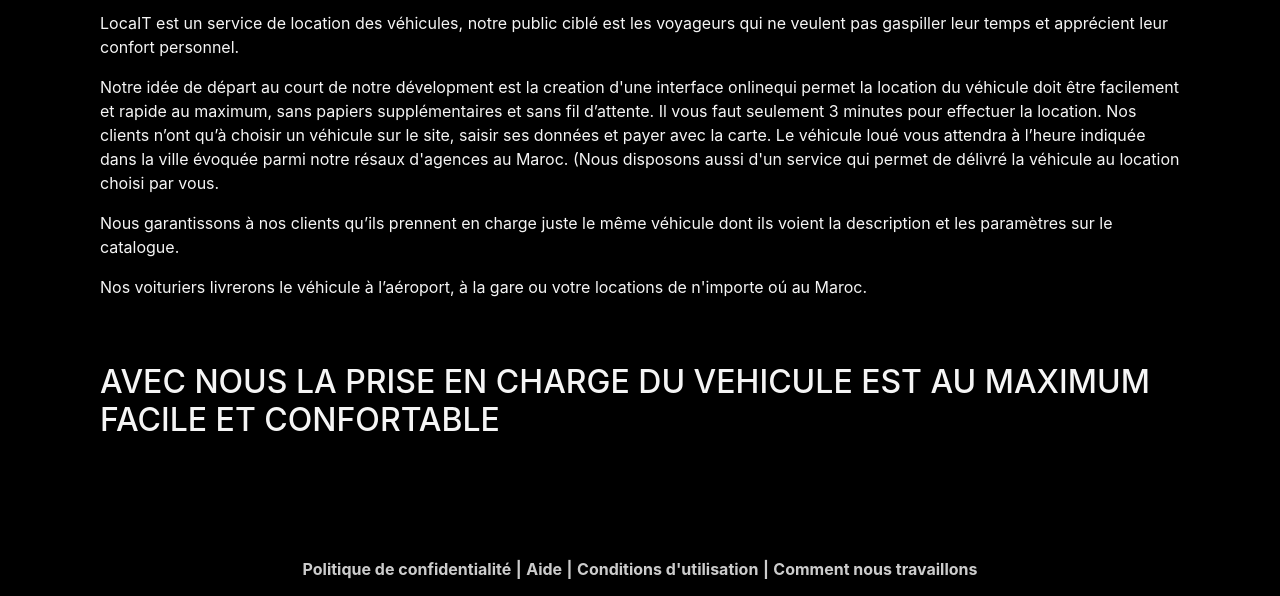
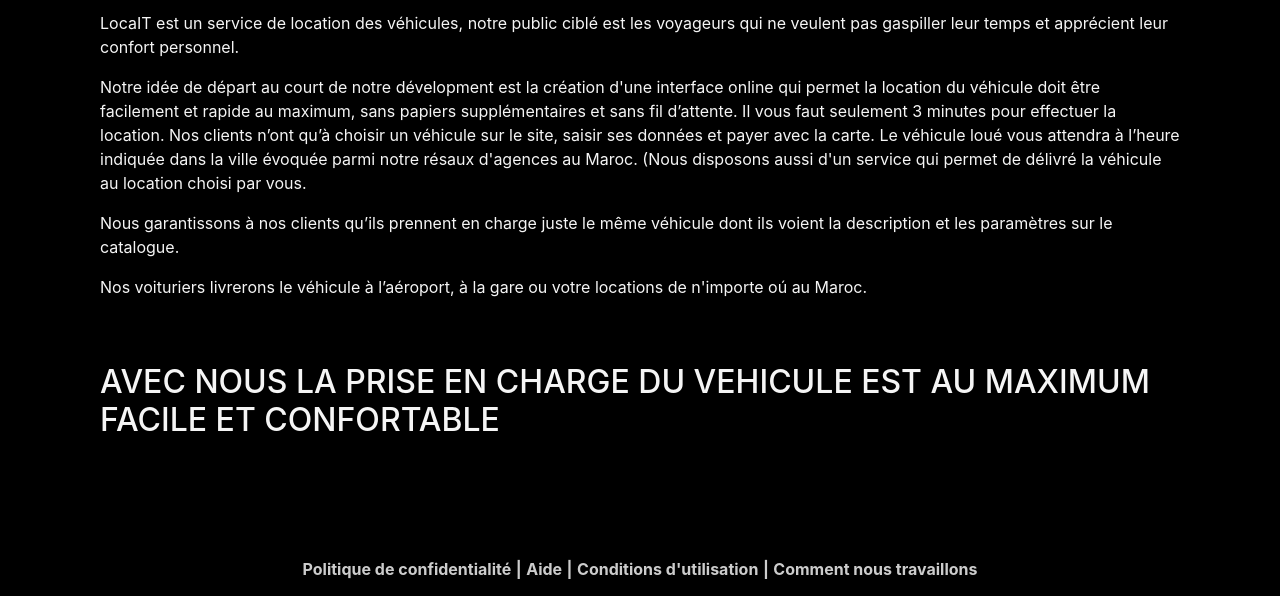
Before and after one commit to AmineAML/LocaIT, a plain HTML site: page QuiSommesNous.html in a window 1280 px wide. Shown: the part 277-873 px from the top of the page. Drawn offline with Linux system fonts and the light colour scheme.

Commit message:
Update QuiSommesNous.html

```diff
--- a/QuiSommesNous.html
+++ b/QuiSommesNous.html
@@ -92,7 +92,7 @@ header a:hover{
         <div class="container mt-3">
             <h2>SERVICE LocaIT</h2><br>
             <p>LocaIT est un service de location des véhicules, notre public ciblé est les voyageurs qui ne veulent pas gaspiller leur temps et apprécient leur confort personnel.</p>
-            <p>Notre idée de départ au court de notre dévelopment est la creation d'une interface onlinequi permet la location du véhicule doit être facilement et rapide au maximum, sans papiers supplémentaires et sans fil d’attente. Il vous faut seulement 3 minutes pour effectuer la location. Nos clients n’ont qu’à choisir un véhicule sur le site, saisir ses données et payer avec la carte. Le véhicule loué vous attendra à l’heure indiquée dans la ville évoquée parmi notre résaux d'agences au Maroc. (Nous disposons aussi d'un service qui permet de délivré la véhicule au location choisi par vous.</p>
+            <p>Notre idée de départ au court de notre dévelopment est la création d'une interface online qui permet la location du véhicule doit être facilement et rapide au maximum, sans papiers supplémentaires et sans fil d’attente. Il vous faut seulement 3 minutes pour effectuer la location. Nos clients n’ont qu’à choisir un véhicule sur le site, saisir ses données et payer avec la carte. Le véhicule loué vous attendra à l’heure indiquée dans la ville évoquée parmi notre résaux d'agences au Maroc. (Nous disposons aussi d'un service qui permet de délivré la véhicule au location choisi par vous.</p>
             <p>Nous garantissons à nos clients qu’ils prennent en charge juste le même véhicule dont ils voient la description et les paramètres sur le catalogue.</p>
             <p>Nos voituriers livrerons le véhicule à l’aéroport, à la gare ou votre locations de n'importe oú au Maroc.</p>
             <br><br><h2>AVEC NOUS LA PRISE EN CHARGE DU VEHICULE EST AU MAXIMUM FACILE ET CONFORTABLE</h2>
```
